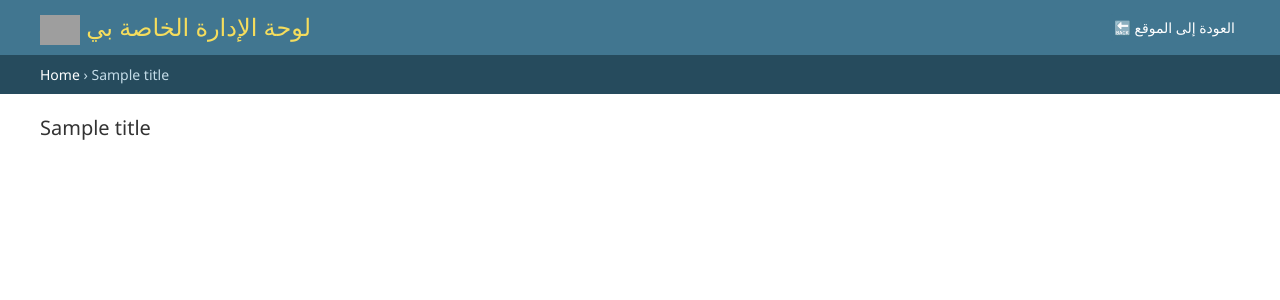
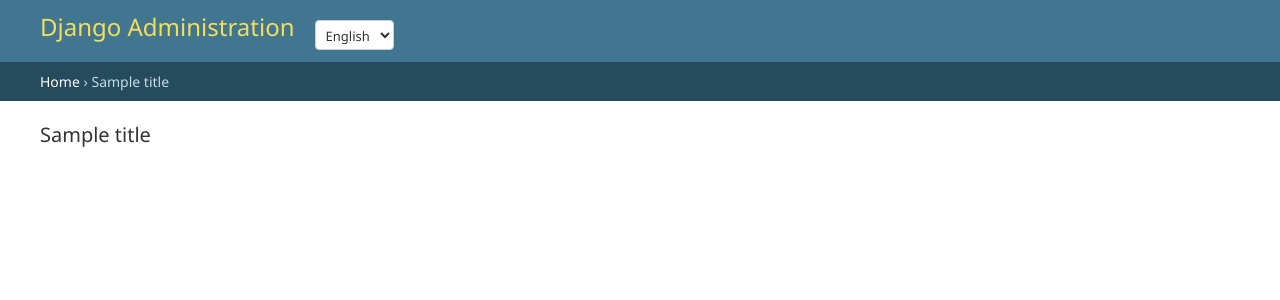
Before and after one commit to Gihad-Yassen/Electronic-library, a Django app: template templates/admin/base_site.html in a window 1280 px wide. Shown: the top 300 px of the page. Run offline with Django 5.2, Linux system fonts and the light colour scheme; the template is opened without the code that fills it: most values are stand-ins (such as "Sample title", 1, 10 or a date in 2020); parts of the project's set-up code (start-up, migrations or seed data) failed here and were passed over; grey boxes are pictures that could not be loaded.

Commit message:
new Updates5

```diff
--- a/templates/admin/base_site.html
+++ b/templates/admin/base_site.html
@@ -1,16 +1,23 @@
 {% extends "admin/base.html" %}
+{% load i18n %}
 
-{% block title %}لوحة الإدارة الخاصة بي{% endblock %}
+{% block title %}{{ title }} | {{ site_title|default:_('Django site admin') }}{% endblock %}
 
 {% block branding %}
 <h1 id="site-name">
-  <a href="{% url 'admin:index' %}">
-    <img src="/static/img/my_logo.JPG" alt="" style="height: 30px; vertical-align: middle;">
-    لوحة الإدارة الخاصة بي
-  </a>
+  <a href="{% url 'admin:index' %}">{{ site_header|default:_('Django Administration') }}</a>
 </h1>
+<form action="{% url 'set_language' %}" method="post" style="margin-top:10px;">
+  {% csrf_token %}
+  <select name="language" onchange="this.form.submit()">
+    {% get_current_language as LANGUAGE_CODE %}
+    {% get_available_languages as LANGUAGES %}
+    {% for lang in LANGUAGES %}
+      <option value="{{ lang.0 }}" {% if lang.0 == LANGUAGE_CODE %}selected{% endif %}>
+        {{ lang.1 }}
+      </option>
+    {% endfor %}
+  </select>
+  <input type="hidden" name="next" value="{{ request.path }}">
+</form>
 {% endblock %}
-
-{% block nav-global %}
-<a href="/" class="button">🔙 العودة إلى الموقع</a>
-{% endblock %}
```
